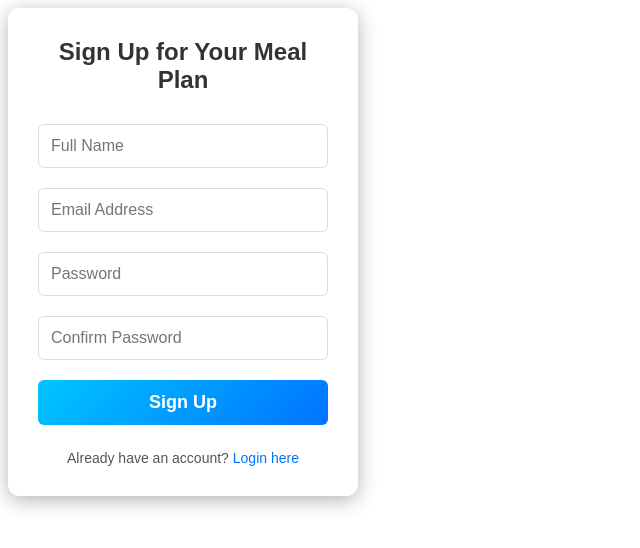
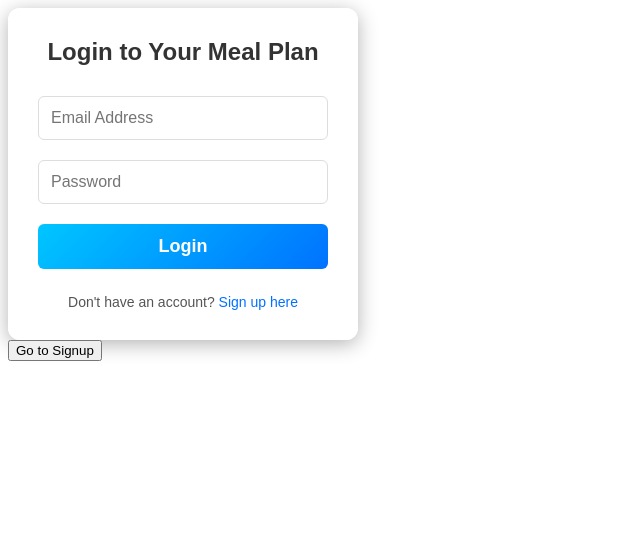
Before and after one commit to suphinhazainarr/ai-meal-subscription, an Angular app in the folder frontend/ai-meal/: page /login in a window 1280 px wide. Shown: the top 548 px of the page, without its empty margins (0-640 px from the left). Built offline with nearby package versions, Linux system fonts and the light colour scheme.

Commit message:
fix the component loading issue

```diff
--- a/frontend/ai-meal/package.json
+++ b/frontend/ai-meal/package.json
@@ -3,11 +3,14 @@
   "version": "0.0.0",
   "scripts": {
     "ng": "ng",
+    "dev":"ng serve",
     "start": "ng serve",
     "build": "ng build",
     "watch": "ng build --watch --configuration development",
     "test": "ng test",
-    "serve:ssr:ai-meal": "node dist/ai-meal/server/server.mjs"
+    "serve:ssr:ai-meal": "node dist/ai-meal/server/server.mjs",
+     "build:ssr": "ng build && ng run ai-meal:server",
+  "serve:ssr": "node dist/ai-meal/server/main.js"
   },
   "private": true,
   "dependencies": {
--- a/frontend/ai-meal/src/app/app.component.html
+++ b/frontend/ai-meal/src/app/app.component.html
@@ -1 +1,3 @@
-<app-signup></app-signup>
+<router-outlet></router-outlet>
+
+<button (click)="goToSignup()">Go to Signup</button>
--- a/frontend/ai-meal/src/app/app.component.ts
+++ b/frontend/ai-meal/src/app/app.component.ts
@@ -1,13 +1,19 @@
 import { Component } from '@angular/core';
-// import { RouterOutlet } from '@angular/router';
-import { SignupComponent } from './components/auth//signup/signup.component';
+import { Router, RouterOutlet } from '@angular/router';
+import { LoginComponent } from './components/auth/login/login.component';
+import { SignupComponent } from './components/auth/signup/signup.component';
 
 @Component({
   selector: 'app-root',
-  imports: [SignupComponent],
+  imports: [RouterOutlet,LoginComponent,SignupComponent],
   templateUrl: './app.component.html',
   styleUrl: './app.component.css'
 })
 export class AppComponent {
   title = 'ai-meal';
+  constructor(private router: Router) {}
+
+  goToSignup() {
+    this.router.navigate(['/signup']);
+  }
 }
--- a/frontend/ai-meal/src/app/app.config.ts
+++ b/frontend/ai-meal/src/app/app.config.ts
@@ -7,5 +7,8 @@ import { routes } from './app.routes';
 import { provideClientHydration, withEventReplay } from '@angular/platform-browser';
 
 export const appConfig: ApplicationConfig = {
-  providers: [provideHttpClient(),provideZoneChangeDetection({ eventCoalescing: true }), provideRouter(routes), provideClientHydration(withEventReplay())]
+  providers: [provideHttpClient(),
+    provideZoneChangeDetection({ eventCoalescing: true }),
+    provideRouter(routes),
+    provideClientHydration(withEventReplay())]
 };
--- a/frontend/ai-meal/src/app/components/auth/login/login.component.css
+++ b/frontend/ai-meal/src/app/components/auth/login/login.component.css
@@ -0,0 +1,84 @@
+* {
+    margin: 0;
+    padding: 0;
+    box-sizing: border-box;
+    font-family: 'Poppins', sans-serif;
+}
+
+body {
+    display: flex;
+    justify-content: center;
+    align-items: center;
+    height: 100vh;
+    background: linear-gradient(135deg, #141e30, #243b55);
+    background-attachment: fixed;
+    position: relative;
+    overflow: hidden;
+}
+
+.login-container {
+    background: rgba(255, 255, 255, 0.9);
+    padding: 30px;
+    border-radius: 12px;
+    box-shadow: 0 4px 20px rgba(0, 0, 0, 0.3);
+    width: 350px;
+    text-align: center;
+    transition: transform 0.3s ease-in-out;
+}
+
+.login-container:hover {
+    transform: translateY(-5px);
+}
+
+.login-container h2 {
+    margin-bottom: 20px;
+    color: #333;
+    font-weight: 600;
+}
+
+.login-container input {
+    width: 100%;
+    padding: 12px;
+    margin: 10px 0;
+    border: 1px solid #ddd;
+    border-radius: 6px;
+    font-size: 16px;
+    transition: 0.3s;
+}
+
+.login-container input:focus {
+    border-color: #0072ff;
+    outline: none;
+    box-shadow: 0 0 8px rgba(0, 114, 255, 0.2);
+}
+
+.login-container input[type="submit"] {
+    background: linear-gradient(135deg, #00c6ff, #0072ff);
+    border: none;
+    color: #fff;
+    font-size: 18px;
+    font-weight: 600;
+    cursor: pointer;
+    transition: 0.3s;
+}
+
+.login-container input[type="submit"]:hover {
+    background: linear-gradient(135deg, #0072ff, #005bb5);
+}
+
+.login-container p {
+    margin-top: 15px;
+    color: #555;
+    font-size: 14px;
+}
+
+.login-container a {
+    color: #0072ff;
+    font-weight: 500;
+    text-decoration: none;
+    transition: 0.3s;
+}
+
+.login-container a:hover {
+    text-decoration: underline;
+}
--- a/frontend/ai-meal/src/app/components/auth/login/login.component.html
+++ b/frontend/ai-meal/src/app/components/auth/login/login.component.html
@@ -1 +1,9 @@
-<p>login works!</p>
+<div class="login-container">
+  <h2>Login to Your Meal Plan</h2>
+  <form [formGroup]="loginForm" (ngSubmit)="onSubmit()">
+    <input type="email" formControlName="email" placeholder="Email Address" required>
+    <input type="password" formControlName="password" placeholder="Password" required>
+    <input type="submit" value="Login" [disabled]="loginForm.invalid">
+  </form>
+  <p>Don't have an account? <a routerLink="/signup">Sign up here</a></p>
+</div>
--- a/frontend/ai-meal/src/app/components/auth/login/login.component.ts
+++ b/frontend/ai-meal/src/app/components/auth/login/login.component.ts
@@ -1,11 +1,47 @@
-import { Component } from '@angular/core';
+import { Component, OnDestroy, OnInit } from '@angular/core';
+import { FormBuilder, FormGroup, ReactiveFormsModule, Validators } from '@angular/forms';
+import { AuthService } from '../../../services/auth.service';
+import { Router } from '@angular/router';
 
 @Component({
   selector: 'app-login',
-  imports: [],
+  standalone:true,
+
+  imports: [ReactiveFormsModule],
   templateUrl: './login.component.html',
   styleUrl: './login.component.css'
 })
-export class LoginComponent {
+export class LoginComponent implements OnInit ,OnDestroy {
+  loginForm: FormGroup;
+
+  constructor(private fb: FormBuilder, private authService: AuthService, private router: Router) {
+    this.loginForm = this.fb.group({
+      email: ['', [Validators.required, Validators.email]],
+      password: ['', [Validators.required, Validators.minLength(6)]]
+    });
+  }
+
+  ngOnInit() {
+    console.log('LoginComponent initialized at', new Date().toISOString());
+  }
+
+  ngOnDestroy() {
+    console.log('LoginComponent destroyed at', new Date().toISOString());
+  }
+
+  onSubmit() {
+    console.log("hi")
+    if (this.loginForm.valid) {
+      const { email, password } = this.loginForm.value;
+      this.authService.login(email, password).subscribe({
+        next: (res: any) => {
+          alert('Login successful!');
+        },
+        error: (err: any) => {
+          alert('Invalid credentials');
+        }
+      });
+    }
+  }
 
 }
--- a/frontend/ai-meal/src/app/components/auth/signup/signup.component.ts
+++ b/frontend/ai-meal/src/app/components/auth/signup/signup.component.ts
@@ -6,6 +6,7 @@ import { ReactiveFormsModule } from '@angular/forms';  // ✅ Import this
 
 @Component({
   selector: 'app-signup',
+  standalone:true,
   imports: [    ReactiveFormsModule  // ✅ Add this
   ],
   templateUrl: './signup.component.html',
@@ -43,7 +44,7 @@ export class SignupComponent {
           this.signupForm.reset();
 
           // 🚀 Navigate to HomeComponent after successful signup
-          this.router.navigate(['/home']);
+          this.router.navigate(['/login']);
         },
         error: (error: any) => {
           console.error('❌ Signup error:', error);
--- a/frontend/ai-meal/src/app/services/auth.service.ts
+++ b/frontend/ai-meal/src/app/services/auth.service.ts
@@ -1,17 +1,44 @@
 import { Injectable } from '@angular/core';
 import { HttpClient } from '@angular/common/http';
-import { Observable } from 'rxjs';
+import { Observable, throwError } from 'rxjs';
+import { catchError, map } from 'rxjs/operators';
 
 @Injectable({
-  providedIn: 'root' // Provides this service at the root level
+  providedIn: 'root',
 })
 export class AuthService {
-  private apiUrl = 'http://localhost:5000/api/auth/signup';
+  private apiUrl = 'http://localhost:5000/api/auth'; // Base URL for auth endpoints
 
   constructor(private http: HttpClient) {}
 
   // Signup method
   signup(userData: any): Observable<any> {
-    return this.http.post(this.apiUrl, userData);
+    return this.http.post(`${this.apiUrl}/signup`, userData);
+  }
+
+  // Login method
+  login(email: string, password: string): Observable<any> {
+    return this.http.post(`${this.apiUrl}/login`, { email, password }).pipe(
+      map((res: any) => {
+        // Save token and user details in localStorage
+        localStorage.setItem('token', res.token);
+        localStorage.setItem('user', JSON.stringify(res.user));
+        return res;
+      }),
+      catchError((err) => {
+        return throwError(() => new Error('Invalid email or password'));
+      })
+    );
+  }
+
+  // Logout method
+  logout() {
+    localStorage.removeItem('token');
+    localStorage.removeItem('user');
+  }
+
+  // Check if user is authenticated
+  isAuthenticated(): boolean {
+    return false;  // Always return false to debug
   }
 }
--- a/frontend/ai-meal/src/main.ts
+++ b/frontend/ai-meal/src/main.ts
@@ -1,9 +1,12 @@
 import { bootstrapApplication } from '@angular/platform-browser';
 import { AppComponent } from './app/app.component';
 import { provideHttpClient, withFetch } from '@angular/common/http';
+import { provideRouter } from '@angular/router';
+import { routes } from './app/app.routes';
 
 bootstrapApplication(AppComponent, {
   providers: [
-    provideHttpClient(withFetch())  // ✅ Enable fetch API
+    provideHttpClient(withFetch()),  // ✅ Enable fetch for HTTP requests
+    provideRouter(routes)  // ✅ Add routing support
   ]
 }).catch(err => console.error(err));
```
Also changed, not shown: frontend/ai-meal/src/app/app.routes.ts (+6 -2 lines), 1 other file (tests, documents, lock files or other folders).
